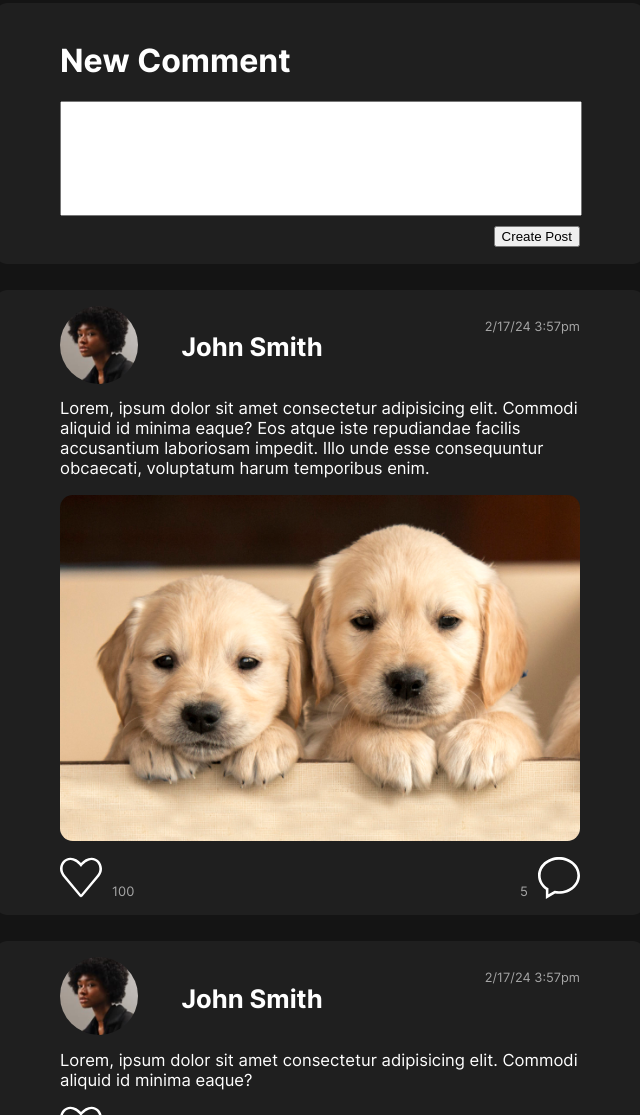
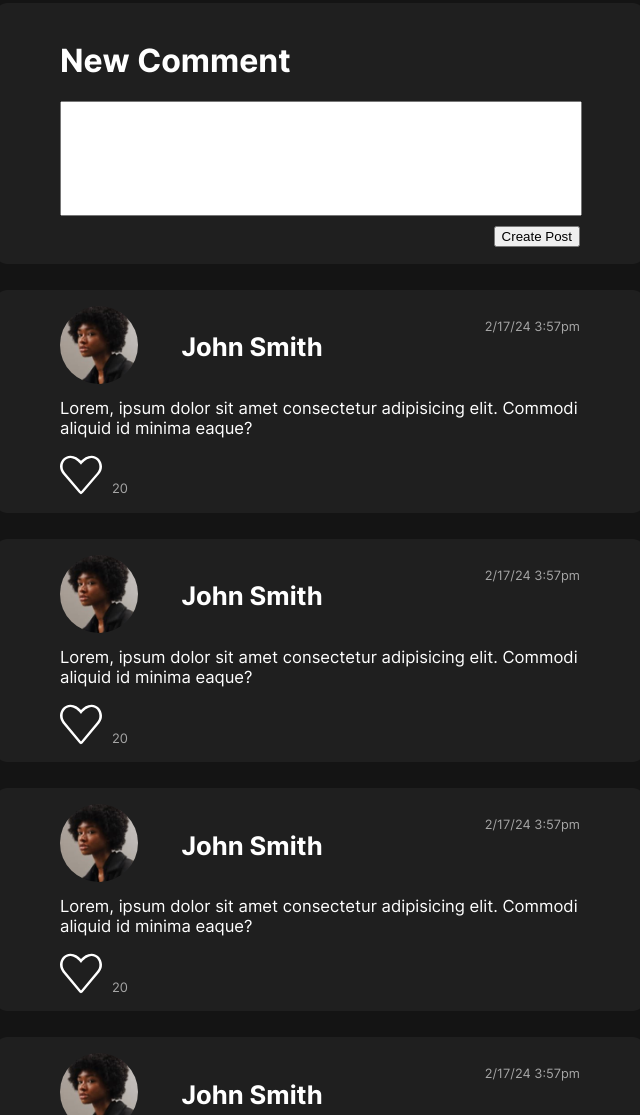
Before and after one commit to JonKnitt1205/hackathon-social-media, a website: page comments.html in a window 1280 px wide. Shown: the part 120-1235 px from the top of the page, without its empty margins (320-960 px from the left). Drawn offline with Linux system fonts and the light colour scheme.

Commit message:
comment page

```diff
--- a/comments.html
+++ b/comments.html
@@ -22,26 +22,6 @@
             <input type="submit" value="Create Post"/>
         </div>
     </form>
-
-    <div class="user-post">
-        <div class="user-banner">
-            <a href="" class="user-image-link"><img class="user-image" src="./assets/avatar-jessica.jpeg" alt="User Profile Image"></a>
-            <h1 class="user-name"><a href="">John Smith</a></h1>
-            <p class="post-time">2/17/24 3:57pm</p>
-        </div>
-        <p class="post-content">Lorem, ipsum dolor sit amet consectetur adipisicing elit. Commodi aliquid id minima eaque? Eos atque iste repudiandae facilis accusantium laboriosam impedit. Illo unde esse consequuntur obcaecati, voluptatum harum temporibus enim.</p>
-        <div class="image-holder"><img class="post-image" src="./assets/dogs.jpg"></div>
-        <div class="icon-banner">
-            <div>
-                <a href=""><img class="heart-icon" src="./assets/icons/heart.svg" alt="Comments" onmouseover="hover(this);" onmouseout="unhover(this);"></a>
-                <p class="like-counter">100</p>
-            </div>
-            <div>
-                <p class="comment-counter">5</p>
-                <a href="comments.html"><img class="comment-icon" src="./assets/icons/comment.svg" alt="Comments" onmouseover="hover(this);" onmouseout="unhover(this);"></a>
-            </div>
-        </div>
-    </div>
 
     <div class="user-post">
         <div class="user-banner">
```
